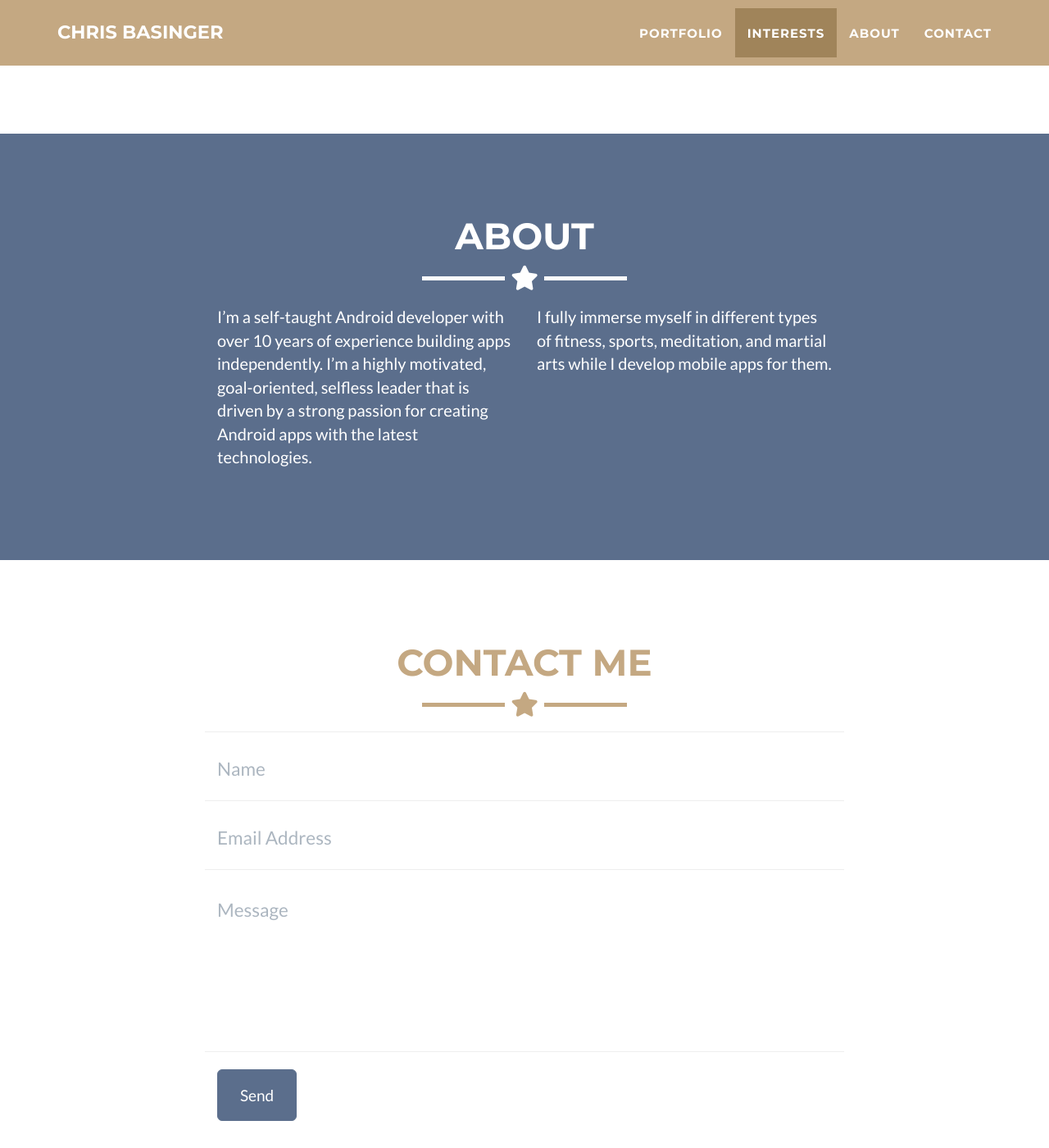
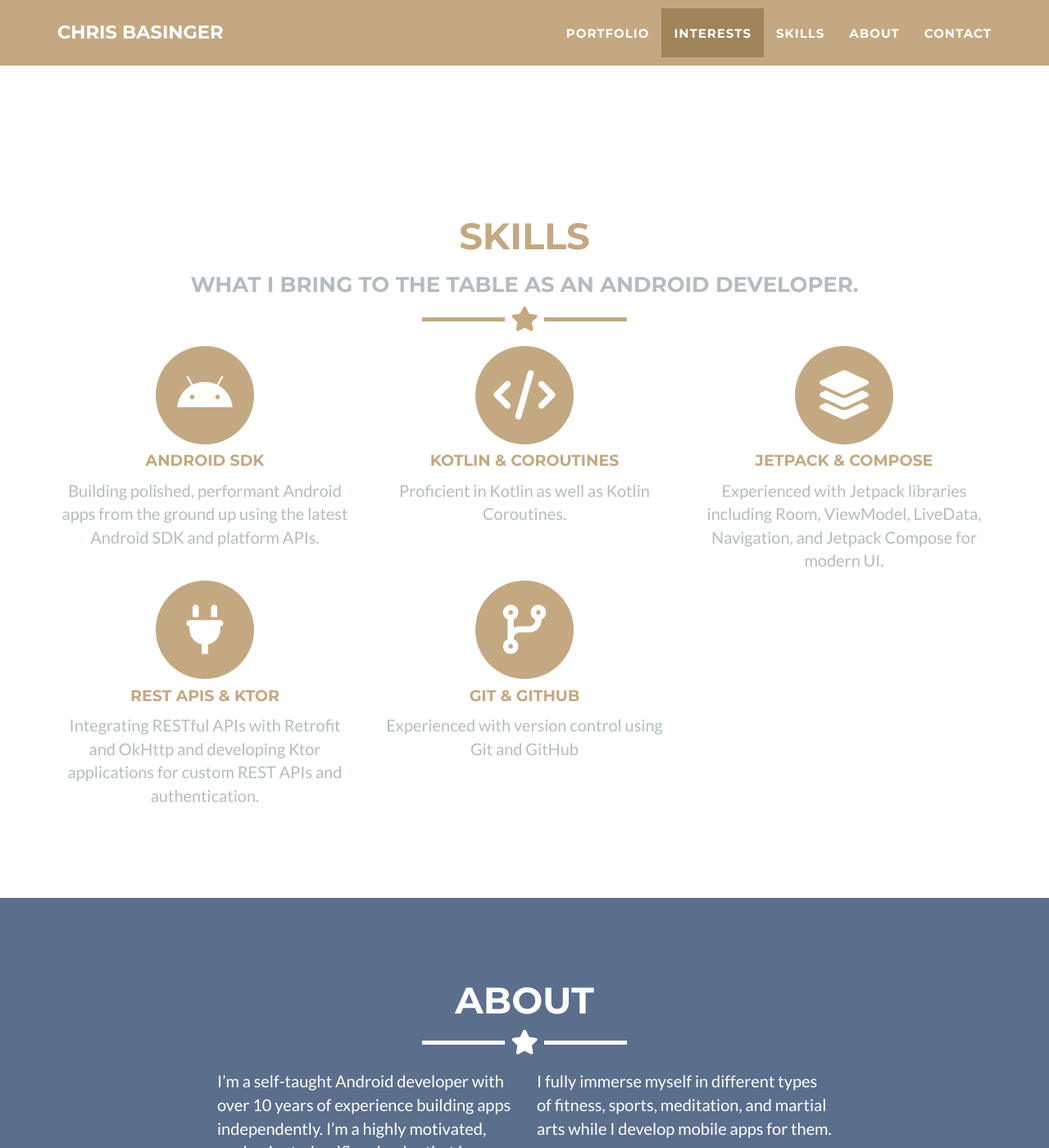
Before and after one commit to zerochancelabs/zerochancelabs.github.io, a Jekyll site: the page built from _posts/2014-07-18-project-1.markdown, in a window 1280 px wide and 1400 px high, scrolled down 2192 px. Shown: the whole window at 82% size. Built offline with Jekyll 4.4.1, drawn with Linux system fonts in a browser that asks for light colours.

Commit message:
add skills section

```diff
--- a/_includes/nav.html
+++ b/_includes/nav.html
@@ -25,6 +25,9 @@
           <a href="#interests">Interests</a>
         </li>
         <li class="page-scroll">
+          <a href="#skills">Skills</a>
+        </li>
+        <li class="page-scroll">
           <a href="#about">About</a>
         </li>
         <li class="page-scroll">
--- /dev/null
+++ b/_includes/skills.html
@@ -0,0 +1,59 @@
+<section class="page-section bg-light" id="skills">
+    <div class="container">
+        <div class="text-center">
+            <h2 class="section-heading text-uppercase">Skills</h2>
+            <h3 class="section-subheading text-muted">What I bring to the table as an Android developer.</h3>
+            <hr class="star-primary">
+        </div>
+        <div class="row text-center">
+
+            <div class="col-md-4">
+        <span class="fa-stack fa-4x">
+          <i class="fas fa-circle fa-stack-2x text-primary"></i>
+          <i class="fab fa-android fa-stack-1x fa-inverse"></i>
+        </span>
+                <h4 class="my-3">Android SDK</h4>
+                <p class="text-muted">Building polished, performant Android apps from the ground up using the latest Android SDK and platform APIs.</p>
+            </div>
+
+            <div class="col-md-4">
+        <span class="fa-stack fa-4x">
+          <i class="fas fa-circle fa-stack-2x text-primary"></i>
+          <i class="fas fa-code fa-stack-1x fa-inverse"></i>
+        </span>
+                <h4 class="my-3">Kotlin & Coroutines</h4>
+                <p class="text-muted">Proficient in Kotlin as well as Kotlin Coroutines.</p>
+            </div>
+
+            <div class="col-md-4">
+        <span class="fa-stack fa-4x">
+          <i class="fas fa-circle fa-stack-2x text-primary"></i>
+          <i class="fas fa-layer-group fa-stack-1x fa-inverse"></i>
+        </span>
+                <h4 class="my-3">Jetpack & Compose</h4>
+                <p class="text-muted">Experienced with Jetpack libraries including Room, ViewModel, LiveData, Navigation, and Jetpack Compose for modern UI.</p>
+            </div>
+
+        </div>
+        <div class="row text-center mt-4">
+
+            <div class="col-md-4">
+        <span class="fa-stack fa-4x">
+          <i class="fas fa-circle fa-stack-2x text-primary"></i>
+          <i class="fas fa-plug fa-stack-1x fa-inverse"></i>
+        </span>
+                <h4 class="my-3">REST APIs & Ktor</h4>
+                <p class="text-muted">Integrating RESTful APIs with Retrofit and OkHttp and developing Ktor applications for custom REST APIs and authentication.</p>
+            </div>
+
+            <div class="col-md-4">
+        <span class="fa-stack fa-4x">
+          <i class="fas fa-circle fa-stack-2x text-primary"></i>
+          <i class="fas fa-code-branch fa-stack-1x fa-inverse"></i>
+        </span>
+                <h4 class="my-3">Git & Github</h4>
+                <p class="text-muted">Experienced with version control using Git and GitHub</p>
+            </div>
+        </div>
+    </div>
+</section>
--- a/_layouts/default.html
+++ b/_layouts/default.html
@@ -7,6 +7,7 @@
   {% include header.html %}
   {% include portfolio_grid.html %}
   {% include interests.html %}
+  {% include skills.html %}
   {% include about.html %}
 
   {% if site.contact == "static" %}
```
